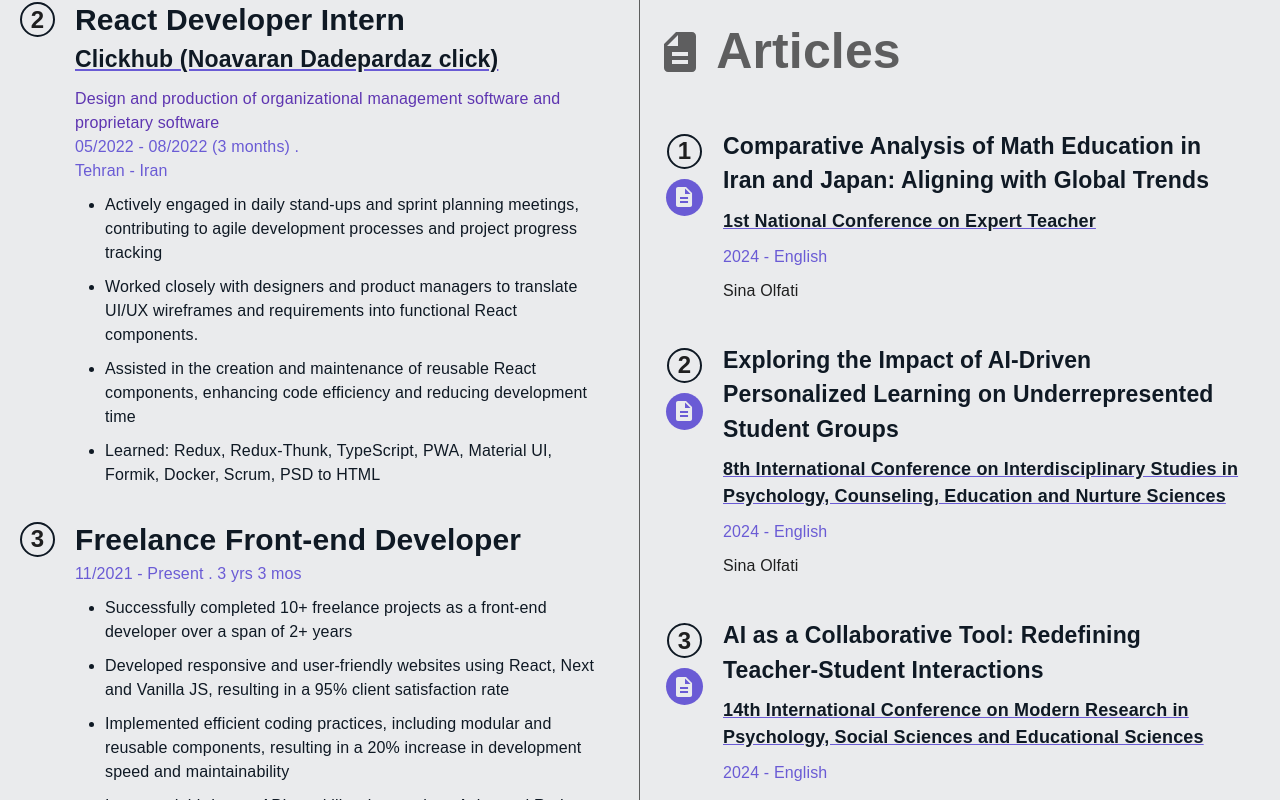
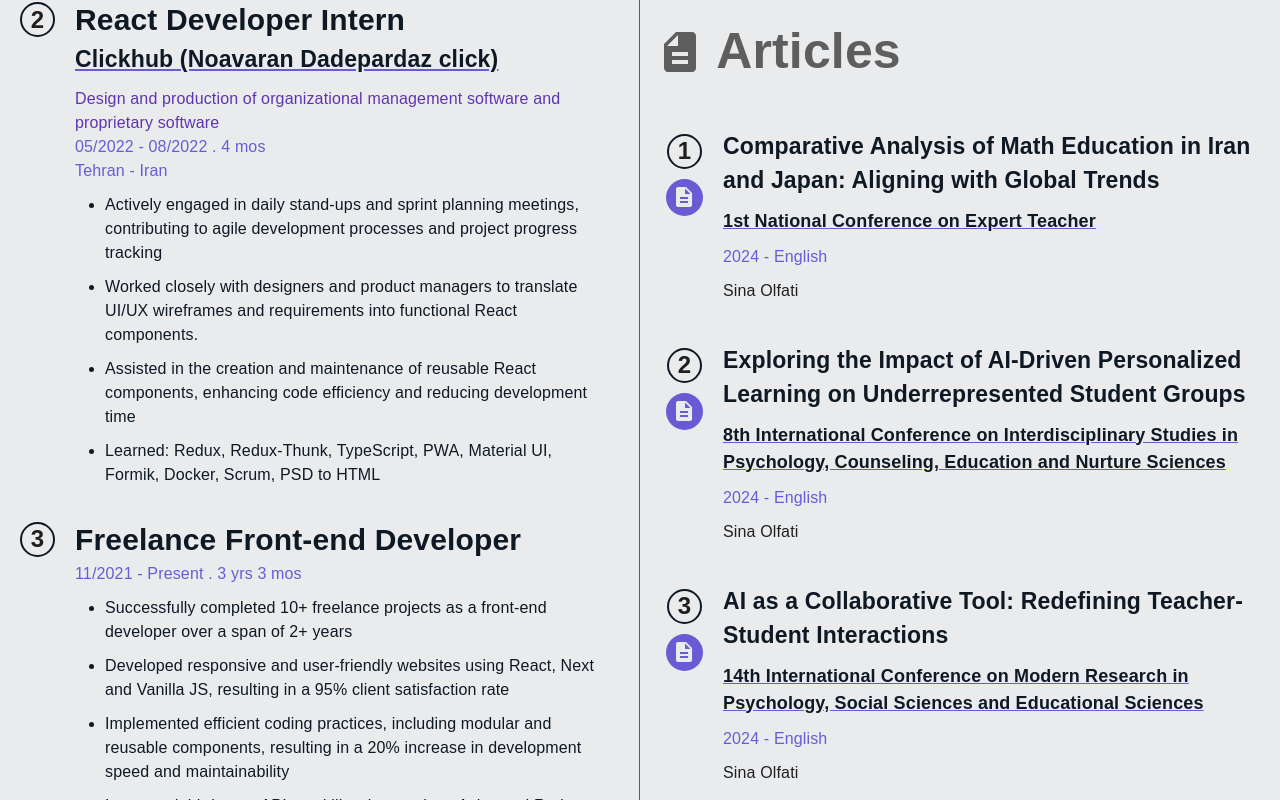
Before and after one commit to sina-olfati/sina-olfati-site, a React (Create React App) app: page / in a window 1280 px wide. Shown: the part 3440-4240 px from the top of the page. Built offline with nearby package versions, Linux system fonts and the light colour scheme; a web font is replaced by a local one.

Commit message:
Fixed some bugs

```diff
--- a/public/assets/locales/en/translation.json
+++ b/public/assets/locales/en/translation.json
@@ -98,7 +98,7 @@
         "clickhub-title": "React Developer Intern",
         "clickhub-place": "Clickhub (Noavaran Dadepardaz click)",
         "clickhub-place-describe": "Design and production of organizational management software and proprietary software",
-        "clickhub-time": "05/2022 - 08/2022 (3 months)",
+        "clickhub-time": "05/2022 - 08/2022",
         "clickhub-workplace": "Tehran - Iran",
         "clickhub-about1": "Actively engaged in daily stand-ups and sprint planning meetings, contributing to agile development processes and project progress tracking",
         "clickhub-about2": "Worked closely with designers and product managers to translate UI/UX wireframes and requirements into functional React components.",
--- a/public/assets/locales/fa/translation.json
+++ b/public/assets/locales/fa/translation.json
@@ -70,7 +70,7 @@
         "title": " تجارب کاری",
 
         "freelancing-title": "فریلنسر فرانت‌اند",
-        "freelancing-time": "آبان 1400 - اکنون",
+        "freelancing-time": "آبان 1400 - تاکنون",
         "freelancing-about1": "در طول حدود 2 سال، بیش از 10 پروژه فریلنسری به عنوان یک توسعه دهنده  فرانت‌اند با موفقیت به پایان رسانده‌ام",
         "freelancing-about2": "با استفاده از React، Next و Vanilla JS، وبسایت‌هایی ریسپانسیو و کاربرپسند توسعه داده شد که منجر به رضایتمندی ۹۵ درصدی مشتریان شد",
         "freelancing-about3": "از روش‌های کدنویسی کارآمد مانند کامپوننت‌های قابل استفاده مجدد و ماژولار استفاده شد که منجر به 20٪ افزایش سرعت توسعه و قابلیت نگهداری شد",
@@ -100,7 +100,7 @@
         "clickhub-title": "کارآموزی برنامه نویسی ریکت",
         "clickhub-place": "کلیک‌هاب (نوآوران داده پرداز کلیک)",
         "clickhub-place-describe": "طراحی و ساخت نرم افزارهای کنترل سازمان و نرم افزارهای اختصاصی",
-        "clickhub-time": "خرداد 1401 - مرداد 1401 (3 ماه)",
+        "clickhub-time": "خرداد 1401 - مرداد 1401",
         "clickhub-workplace": "تهران - ایران",
         "clickhub-about1": "شرکت فعالانه در جلسات روزانه، کمک به فرآیندهای توسعه سریع و پیگیری پیشرفت پروژه",
         "clickhub-about2": "همکاری نزدیک با طراحان و مدیران محصول برای تبدیل المان‌های یو-آی و یو-ایکس به کامپوننت‌های ریکت",
@@ -110,7 +110,7 @@
         "science-title": "معلم علوم تجربی",
         "science-place": "وزارت آموزش و پرورش",
         "science-place-describe": "استخدام رسمی توسط دولت ایران به عنوان معلم",
-        "science-time": "۰۸/۲۰۲۱ - تاکنون",
+        "science-time": "مهر 1400 - تاکنون",
         "science-workplace": "تبریز، ایران",
         "science-about1": "تقریباً ۴ سال دوره کارشناسی آموزش معلمان را در دانشگاه فرهنگیان، که چهارمین دانشگاه برتر ایران است، گذرانده‌ام.",
         "science-about2": "تجربه عملی در محیط‌های واقعی مدارس شامل مشاهده معلمان باتجربه و مدیریت مستقل کلاس‌ها کسب کرده‌ام.",
--- a/src/components/resume/Work.css
+++ b/src/components/resume/Work.css
@@ -136,6 +136,7 @@
 
 .work-item .item-data:lang(fa) {
     left: -10px;
+    padding-right: 15px;
 }
 
 .work-item h2 {
@@ -143,7 +144,7 @@
     font-size: 30px;
     margin: 0;
     font-weight: 600;
-    padding-right: 15px;
+    /* padding-right: 15px; */
 }
 .article-item h2 {
     font-size: 23px;
@@ -159,7 +160,7 @@
     margin: 0;
     transition: 0.2s;
     text-decoration: underline var(--mui-palette-primary-main);
-    padding-right: 15px;
+    /* padding-right: 15px; */
 }
 .article-item h3 {
     font-size: 18px;
--- a/src/components/resume/Work.tsx
+++ b/src/components/resume/Work.tsx
@@ -41,7 +41,9 @@ const work =[
       {
         key: "programming",
         name: "clickhub",
-        link: "https://clickhub.ir"
+        link: "https://clickhub.ir",
+        startTime: "2022-5-1",
+        endTime: "2022-8-1"
       },
       {
         key: "programming",
@@ -59,9 +61,9 @@ const work =[
       {
         key: "teaching",
         name: "science",
-        link: "https://www.chitsazan.online",
-        startTime: "2023-11-1",
-        endTime: "2025-1-1"
+        link: "https://medu.gov.ir/",
+        startTime: "2021-8-1",
+        endTime: ""
       },
       {
         key: "teaching",
```
